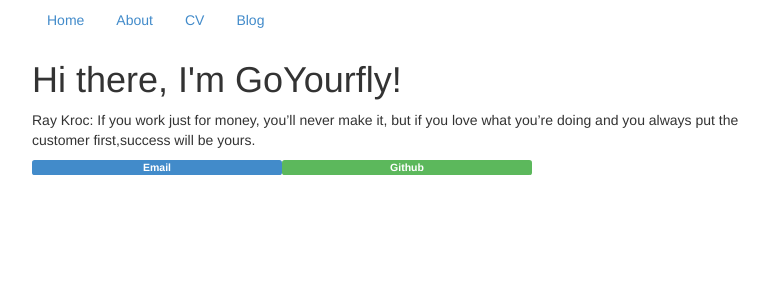
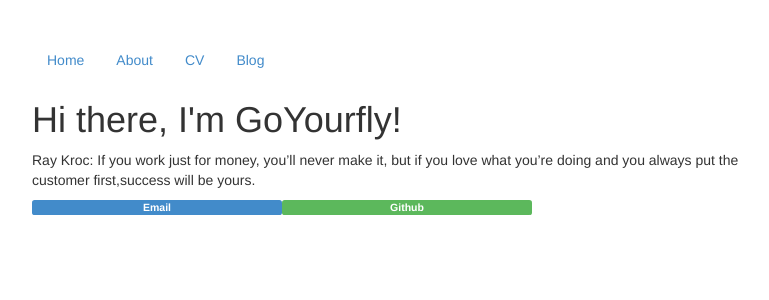
Before and after one commit to goyourfly/goyourfly.github.io, a Jekyll site: the page built from index.html, in a window 1280 px wide. Shown: the top 300 px of the page, without its empty margins (233-1002 px from the left). Built offline with Jekyll 4.4.1, drawn with Linux system fonts in a browser that asks for light colours.

Commit message:
Update default.html

```diff
--- a/_layouts/default.html
+++ b/_layouts/default.html
@@ -14,7 +14,7 @@
 		<body>
 		<div class="container">
 			<div class="row">
-				<div class="col-xs-12 col-md-8 col-md-offset-2" style="box-shadow:0px 0px 10px rgba(0,0,0,1f);">
+				<div class="col-xs-12 col-md-8 col-md-offset-2" style="margin-top:40px;box-shadow:0px 0px 10px rgba(0,0,0,100f);">
 			<ul class="nav nav-pills" role="tablist">
 				<li role="presentation"><a href="/">Home</a></li>
 		       		<li role="presentation"><a href="/about">About</a></li>
```
